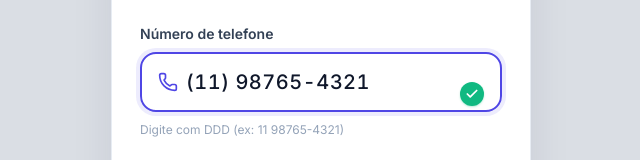
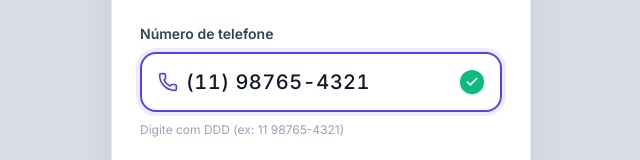
Before and after one commit to bizsystemdev/controle-de-freela, a React (Vite) app: page /acesso in a window 1280 px wide. Shown: the part 405-565 px from the top of the page, without its empty margins (319-959 px from the left). Built offline with nearby package versions, Linux system fonts and the light colour scheme.

Commit message:
Centralizar perfeitamente o ícone de validação (check) no input de telefone da tela de acesso

```diff
--- a/src/lib/pocketbase/schema.json
+++ b/src/lib/pocketbase/schema.json
@@ -1,5 +1,5 @@
 {
-  "generatedAt": "2026-08-20T13:33:17.285Z",
+  "generatedAt": "2026-08-20T13:45:32.043Z",
   "collections": [
     {
       "name": "users",
--- a/src/main.css
+++ b/src/main.css
@@ -162,11 +162,9 @@
   @keyframes fade-in {
     0% {
       opacity: 0;
-      transform: translateY(4px);
     }
     100% {
       opacity: 1;
-      transform: translateY(0);
     }
   }
 
--- a/src/pages/Acesso.tsx
+++ b/src/pages/Acesso.tsx
@@ -136,7 +136,10 @@ export default function Acesso() {
             />
 
             {isValid && !hasError && !authError && (
-              <div className="absolute right-4 top-1/2 -translate-y-1/2 w-6 h-6 rounded-full bg-emerald-500 text-white flex items-center justify-center animate-fade-in shadow-sm shadow-emerald-500/30">
+              <div
+                className="absolute right-4 top-1/2 -translate-y-1/2 w-6 h-6 rounded-full bg-emerald-500 text-white flex items-center justify-center animate-fade-in shadow-sm shadow-emerald-500/30 pointer-events-none"
+                style={{ transform: 'translateY(-50%)' }}
+              >
                 <Check className="w-3.5 h-3.5 stroke-[3]" />
               </div>
             )}
```
Also changed, not shown: .skip.config.json, src/assets/image-d0a56.png (added).
